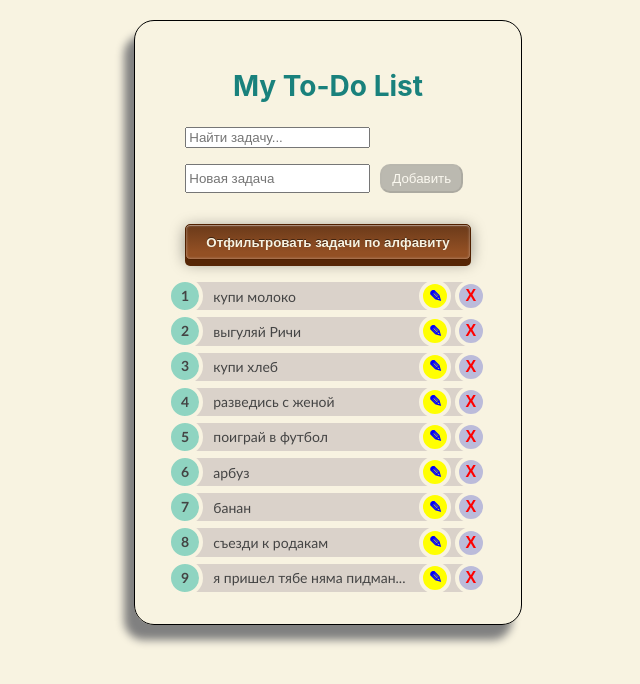
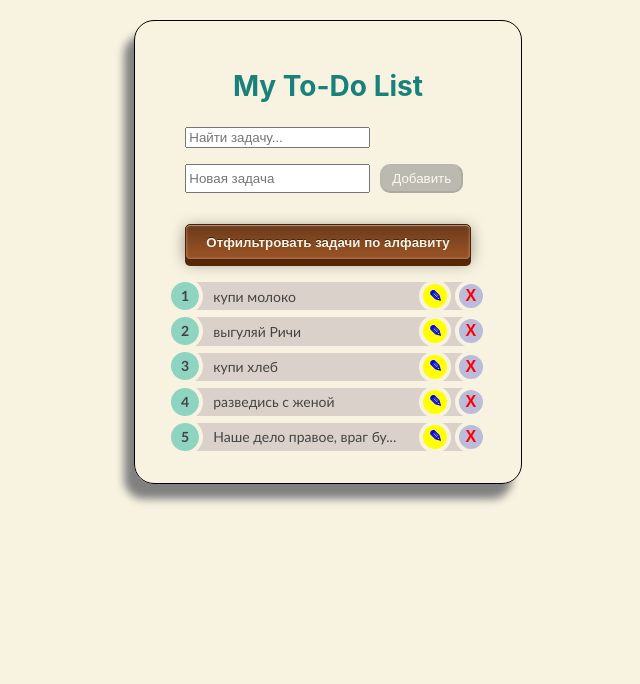
Before and after one commit to vitalyvitmens/todo-list-react-router, a React (Create React App) app in the folder my-app/: page / in a window 1280 px wide. Shown: the top 684 px of the page, without its empty margins (312-952 px from the left). Built offline with nearby package versions, Linux system fonts and the light colour scheme; data requests are answered from the project's data file.

Commit message:
add data in project

```diff
--- a/my-app/src/components/todo-list/todo-list.js
+++ b/my-app/src/components/todo-list/todo-list.js
@@ -19,7 +19,7 @@ export const TodoList = ({
 	return todosServer.map(({ id, title }) => (
 		<ol key={id}>
 			<span>{id}</span>
-			{ellipsis(title, 25)}
+			{ellipsis(String(title), 25)}
 			<button
 				className={!todo ? styles.updateBtnYellow : styles.updateBtnGreen}
 				onClick={() => {
--- a/my-app/src/db.json
+++ b/my-app/src/db.json
@@ -21,29 +21,9 @@
       "id": 4
     },
     {
-      "title": "поиграй в футбол",
+      "title": "Наше дело правое, враг будет разбит, победа будет за нами!",
       "completed": false,
       "id": 5
-    },
-    {
-      "title": "арбуз",
-      "completed": false,
-      "id": 6
-    },
-    {
-      "title": "банан",
-      "completed": false,
-      "id": 7
-    },
-    {
-      "title": "съезди к родакам",
-      "completed": false,
-      "id": 8
-    },
-    {
-      "title": "я пришел тябе няма пидманула пидвяла, пайшов я дахаты, бо няма чаго лавить",
-      "completed": false,
-      "id": 9
     }
   ]
 }
```
